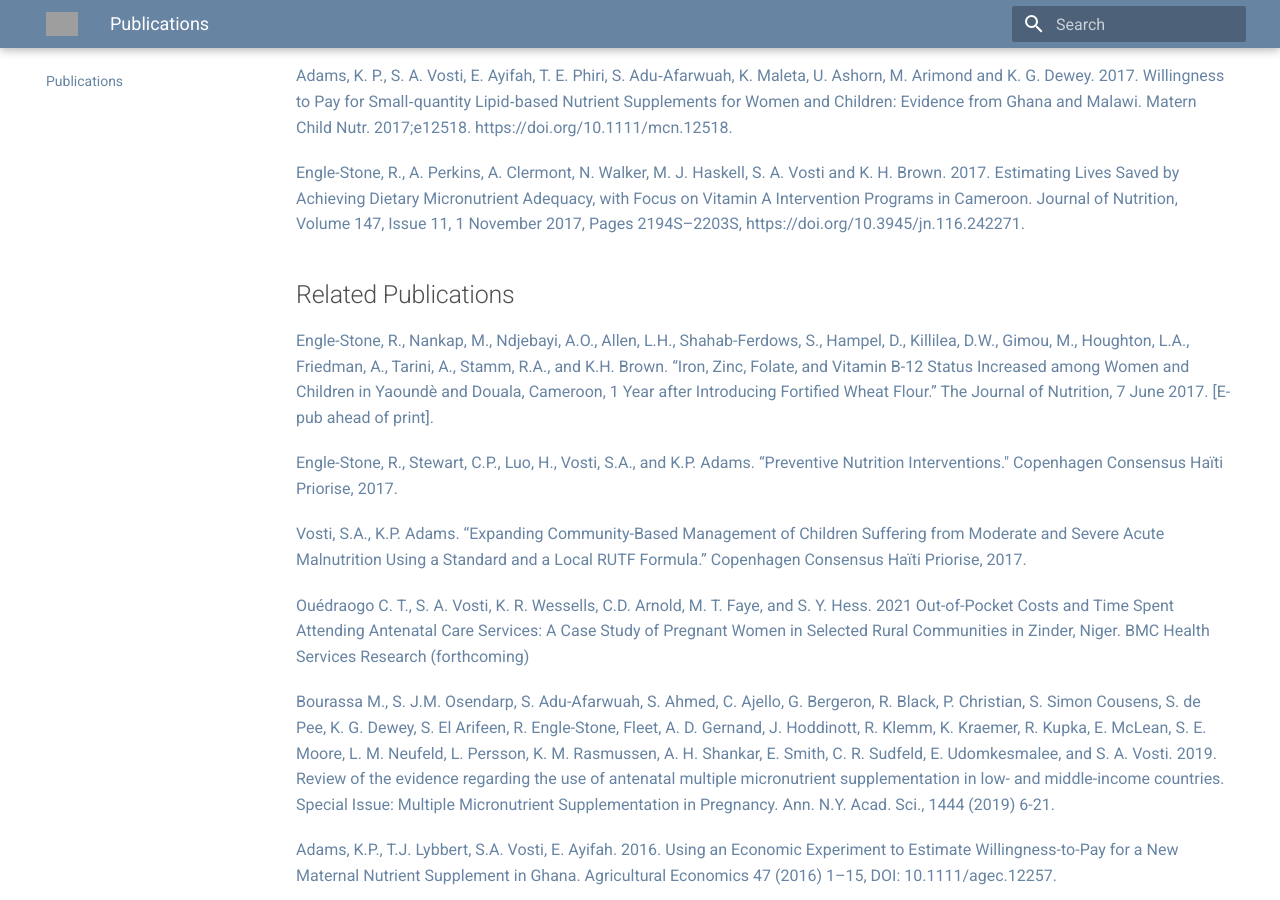
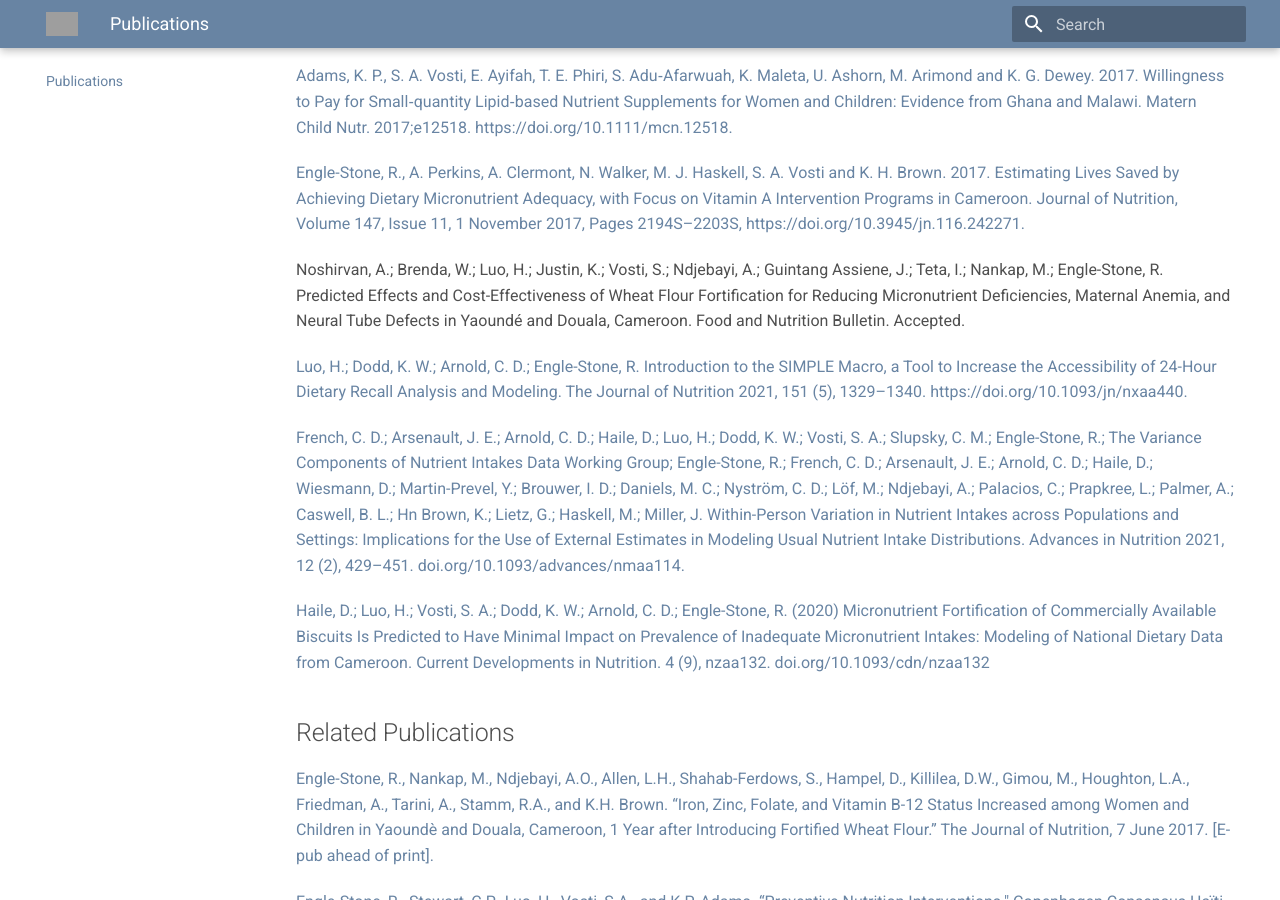
Before and after one commit to minimod-nutrition/minimod-website, an MkDocs documentation site: the page built from docs/publications.md, in a window 1280 px wide and 900 px high, scrolled down 1471 px. Built offline with MkDocs 1.6.1 and Material for MkDocs 9.7.7, drawn with Linux system fonts in a browser that asks for light colours; nearby versions of some CDN libraries; grey boxes are pictures that could not be loaded.

Commit message:
Added publications from Dr Luo

```diff
--- a/docs/publications.md
+++ b/docs/publications.md
@@ -39,6 +39,14 @@ hide:
 
 [Engle-Stone, R., A. Perkins, A. Clermont, N. Walker, M. J. Haskell, S. A. Vosti and K. H. Brown.  2017.  Estimating Lives Saved by Achieving Dietary Micronutrient Adequacy, with Focus on Vitamin A Intervention Programs in Cameroon.  Journal of Nutrition, Volume 147, Issue 11, 1 November 2017, Pages 2194S–2203S, https://doi.org/10.3945/jn.116.242271.](https://academic.oup.com/jn/article/147/11/2194S/4743206)
 
+Noshirvan, A.; Brenda, W.; Luo, H.; Justin, K.; Vosti, S.; Ndjebayi, A.; Guintang Assiene, J.; Teta, I.; Nankap, M.; Engle-Stone, R. Predicted Effects and Cost-Effectiveness of Wheat Flour Fortification for Reducing Micronutrient Deficiencies, Maternal Anemia, and Neural Tube Defects in Yaoundé and Douala, Cameroon. Food and Nutrition Bulletin. Accepted.
+
+[Luo, H.; Dodd, K. W.; Arnold, C. D.; Engle-Stone, R. Introduction to the SIMPLE Macro, a Tool to Increase the Accessibility of 24-Hour Dietary Recall Analysis and Modeling. The Journal of Nutrition 2021, 151 (5), 1329–1340. https://doi.org/10.1093/jn/nxaa440.](https://academic.oup.com/jn/article/151/5/1329/6165023)
+
+[French, C. D.; Arsenault, J. E.; Arnold, C. D.; Haile, D.; Luo, H.; Dodd, K. W.; Vosti, S. A.; Slupsky, C. M.; Engle-Stone, R.; The Variance Components of Nutrient Intakes Data Working Group; Engle-Stone, R.; French, C. D.; Arsenault, J. E.; Arnold, C. D.; Haile, D.; Wiesmann, D.; Martin-Prevel, Y.; Brouwer, I. D.; Daniels, M. C.; Nyström, C. D.; Löf, M.; Ndjebayi, A.; Palacios, C.; Prapkree, L.; Palmer, A.; Caswell, B. L.; Hn Brown, K.; Lietz, G.; Haskell, M.; Miller, J. Within-Person Variation in Nutrient Intakes across Populations and Settings: Implications for the Use of External Estimates in Modeling Usual Nutrient Intake Distributions. Advances in Nutrition 2021, 12 (2), 429–451. doi.org/10.1093/advances/nmaa114.](https://academic.oup.com/advances/article/12/2/429/5924502)
+
+[Haile, D.; Luo, H.; Vosti, S. A.; Dodd, K. W.; Arnold, C. D.; Engle-Stone, R. (2020) Micronutrient Fortification of Commercially Available Biscuits Is Predicted to Have Minimal Impact on Prevalence of Inadequate Micronutrient Intakes: Modeling of National Dietary Data from Cameroon. Current Developments in Nutrition. 4 (9), nzaa132. doi.org/10.1093/cdn/nzaa132](https://academic.oup.com/cdn/article/4/9/nzaa132/5890337)
+
 ## Related Publications
 
 [Engle-Stone, R.,  Nankap, M., Ndjebayi, A.O., Allen, L.H., Shahab-Ferdows, S., Hampel, D., Killilea, D.W., Gimou, M., Houghton, L.A., Friedman, A., Tarini, A., Stamm, R.A., and K.H. Brown.  “Iron, Zinc, Folate, and Vitamin B-12 Status Increased among Women and Children in Yaoundè and Douala, Cameroon, 1 Year after Introducing Fortified Wheat Flour.” The Journal of Nutrition, 7 June 2017. [E-pub ahead of print].](https://pubmed.ncbi.nlm.nih.gov/28592513/)
```
